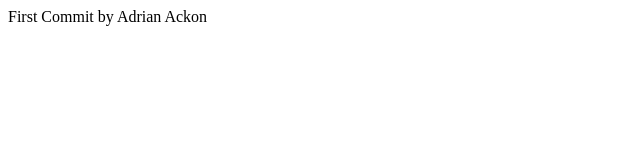
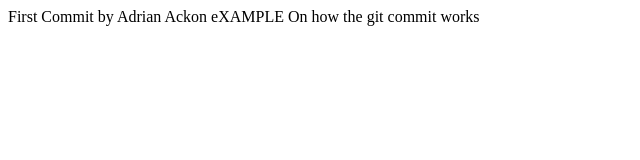
Before and after one commit to akackon/srcChallenge19, a plain HTML site: page index.html in a window 1280 px wide. Shown: the whole page, without its empty margins (0-640 px from the left). Drawn offline with Linux system fonts and the light colour scheme.

Commit message:
Made some changes to the index.html

```diff
--- a/index.html
+++ b/index.html
@@ -4,5 +4,6 @@
 	</head>
 	<body>
 		First Commit by Adrian Ackon
+		eXAMPLE On how the git commit works
 	</body>
 </html>
```
